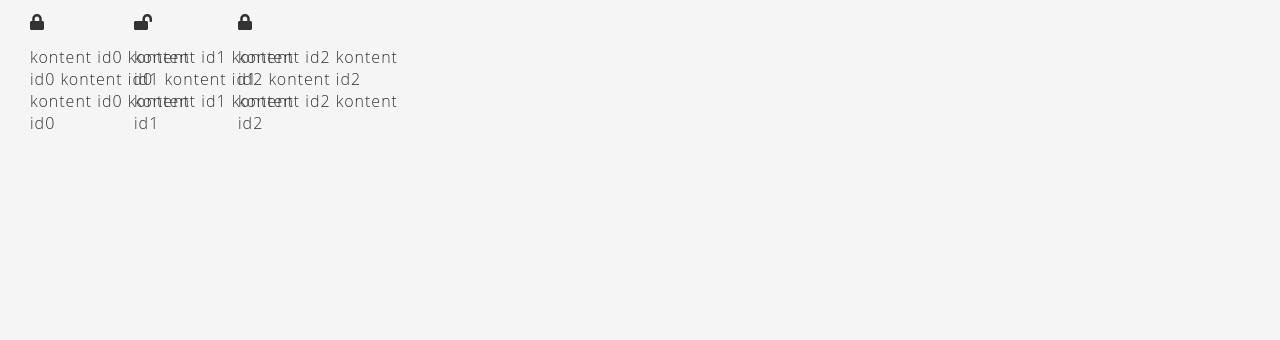
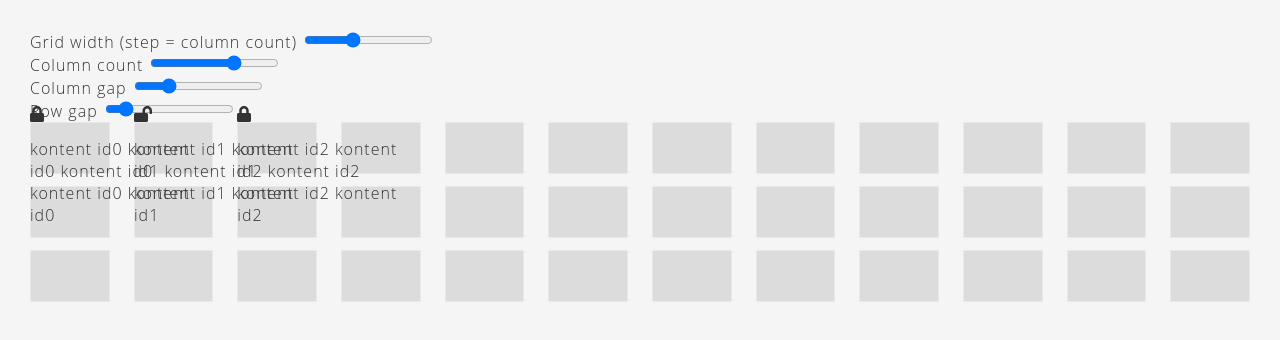
Before and after one commit to algirdas-zyro/snapper, a Vue app: page / in a window 1280 px wide. Shown: the top 340 px of the page. Built offline with nearby package versions, Linux system fonts and the light colour scheme.

Commit message:
Add dynamic grid sizing

```diff
--- a/src/components/Section.vue
+++ b/src/components/Section.vue
@@ -1,7 +1,59 @@
 <template>
+  <main>
+    <div class="controls">
+      <div class="controls__field">
+        <label for="width" class="controls__label">
+          Grid width (step = column count)
+        </label>
+        <input
+          v-model.number="width"
+          type="range"
+          min="1000"
+          max="1600"
+          :step="columnCount"
+          name="width"
+          id="width"
+          class="controls__range"
+        />
+      </div>
+      <div class="controls__field">
+        <label for="columnCount" class="controls__label"> Column count </label>
+        <input
+          type="range"
+          v-model.number="columnCount"
+          min="4"
+          max="16"
+          name="columnCount"
+          id="columnCount"
+          class="controls__range"
+        />
+      </div>
+      <div class="controls__field">
+        <label for="columnGap" class="controls__label"> Column gap </label>
+        <input
+          type="range"
+          v-model.number="columnGap"
+          name="columnGap"
+          id="columnGap"
+          class="controls__range"
+        />
+      </div>
+      <div class="controls__field">
+        <label for="rowGap" class="controls__label"> Row gap </label>
+        <input
+          type="range"
+          v-model.number="rowGap"
+          name="rowGap"
+          id="rowGap"
+          class="controls__range"
+        />
+      </div>
+    </div>
     <section class="section" ref="section" :style="sectionStyle">
       <Element
-      v-for="({ width, top, left, id, content, shouldSnap }, index) in elements"
+        v-for="(
+          { width, top, left, id, content, shouldSnap }, index
+        ) in elements"
         :width="width"
         :left="left"
         :top="top"
@@ -11,7 +63,10 @@
         @element-click="() => handleElementClick(index)"
         @element-lock-click="() => handleElementLockClick(index)"
         @element-mouseleave="() => handleElementMouseleave(index)"
-      @element-mouseenter="(payload) => handleElementMouseenter(payload, index)"
+        @element-mouseenter="
+          (payload) => handleElementMouseenter(payload, index)
+        "
+        @mousedown="(event) => handleMousedowno(event, index)"
       />
       <Tiles
         :row-count="rowCount"
@@ -24,6 +79,7 @@
         :active-top-guide="activeTopGuide"
       />
     </section>
+  </main>
 </template>
 
 <script>
@@ -169,7 +225,7 @@ export default {
         draggable: true,
         // throttleDrag: 1,
         resizable: true,
-        // throttleResize: 1,
+        throttleResize: 1,
         edge: true,
         origin: false,
         renderDirections: ["e", "w"],
@@ -201,6 +257,7 @@ export default {
     },
     handleElementMouseenter(elementRef, index) {
       if (index === this.activeElementIndex) return;
+      console.log("reinit");
 
       if (this.moveable) {
         this.moveable.destroy();
@@ -211,8 +268,20 @@ export default {
     handleElementClick(index) {
       //   this.elements[index].shouldSnap = !this.elements[index].shouldSnap;
     },
+    handleMousedown(e, index) {
+      console.log(e, index);
+    },
     handleElementLockClick(index) {
       this.elements[index].shouldSnap = !this.elements[index].shouldSnap;
+    },
+    reSnap() {
+      this.elements.forEach((el, index) => {
+        if (!this.elements[index].shouldSnap) return;
+
+        this.elements[index].left = getClosest(this.leftTileGuides, el.left);
+        this.elements[index].width = getClosest(this.rightTileGuides, el.width);
+        this.elements[index].top = getClosest(this.topTileGuides, el.top);
+      });
     },
   },
   computed: {
@@ -273,6 +342,12 @@ export default {
     });
 
     resizeObserver.observe(this.$refs.section);
+  },
+  watch: {
+    width: "reSnap",
+    columnGap: "reSnap",
+    columnWidth: "reSnap",
+    rowGap: "reSnap",
   },
 };
 </script>
--- a/src/components/Tiles.vue
+++ b/src/components/Tiles.vue
@@ -1,9 +1,10 @@
 <template>
-  <div class="tiles" :class="{ 'is-active': showTiles }">
-    <div class="tiles__row" v-for="row in rowCount" :key="`row${row}`">
+  <!-- <div class="tiles" :class="{ 'is-active': showTiles }"> -->
+  <div class="tiles" :class="{ 'is-active': true }">
+    <div class="tiles__row" v-for="row in Number(rowCount)" :key="`row${row}`">
       <div
         class="tiles__column"
-        v-for="column in columnCount"
+        v-for="column in Number(columnCount)"
         :key="`column${column}`"
       />
     </div>
```
Lines whose indentation alone changed are shown as unchanged.
